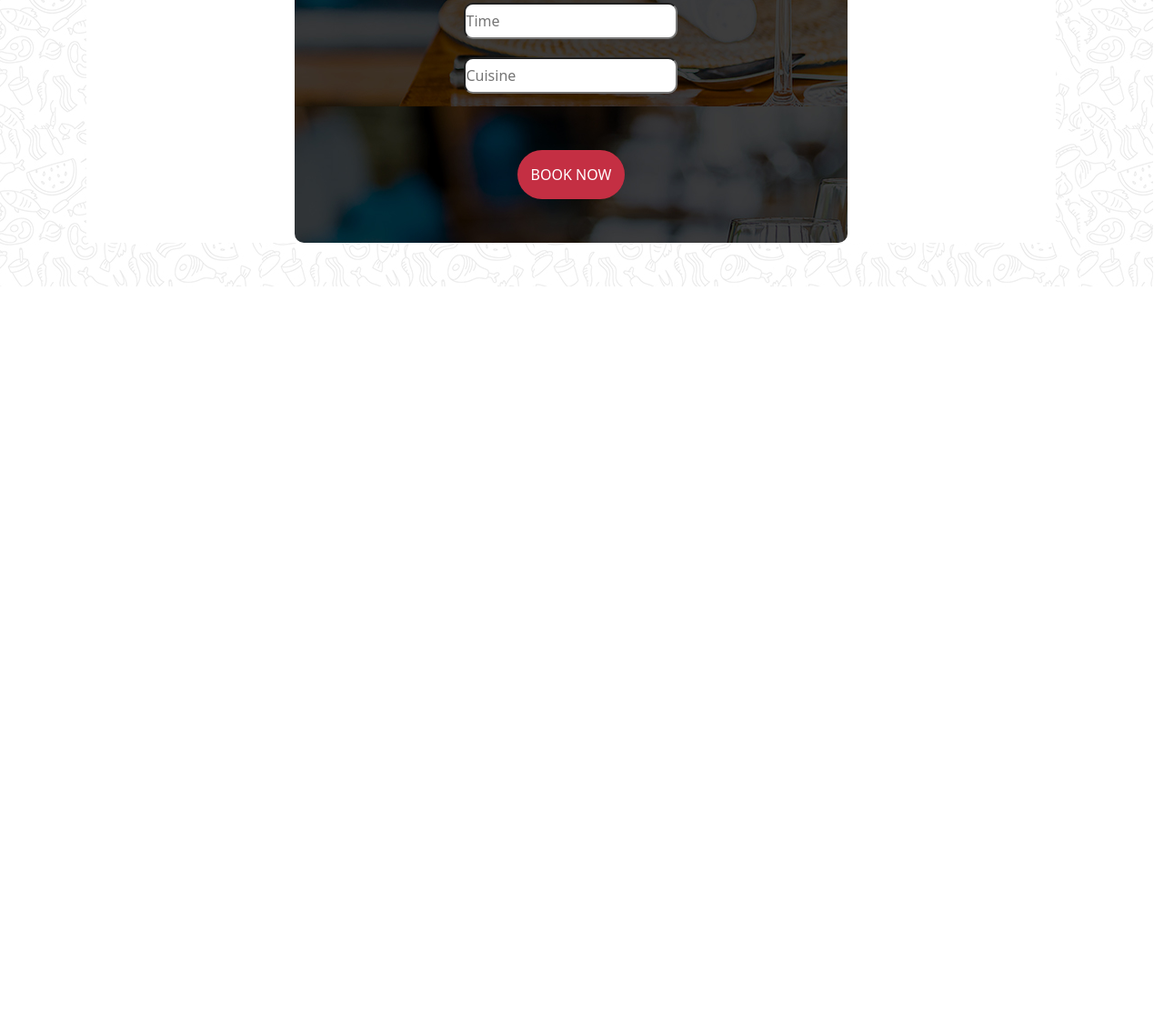
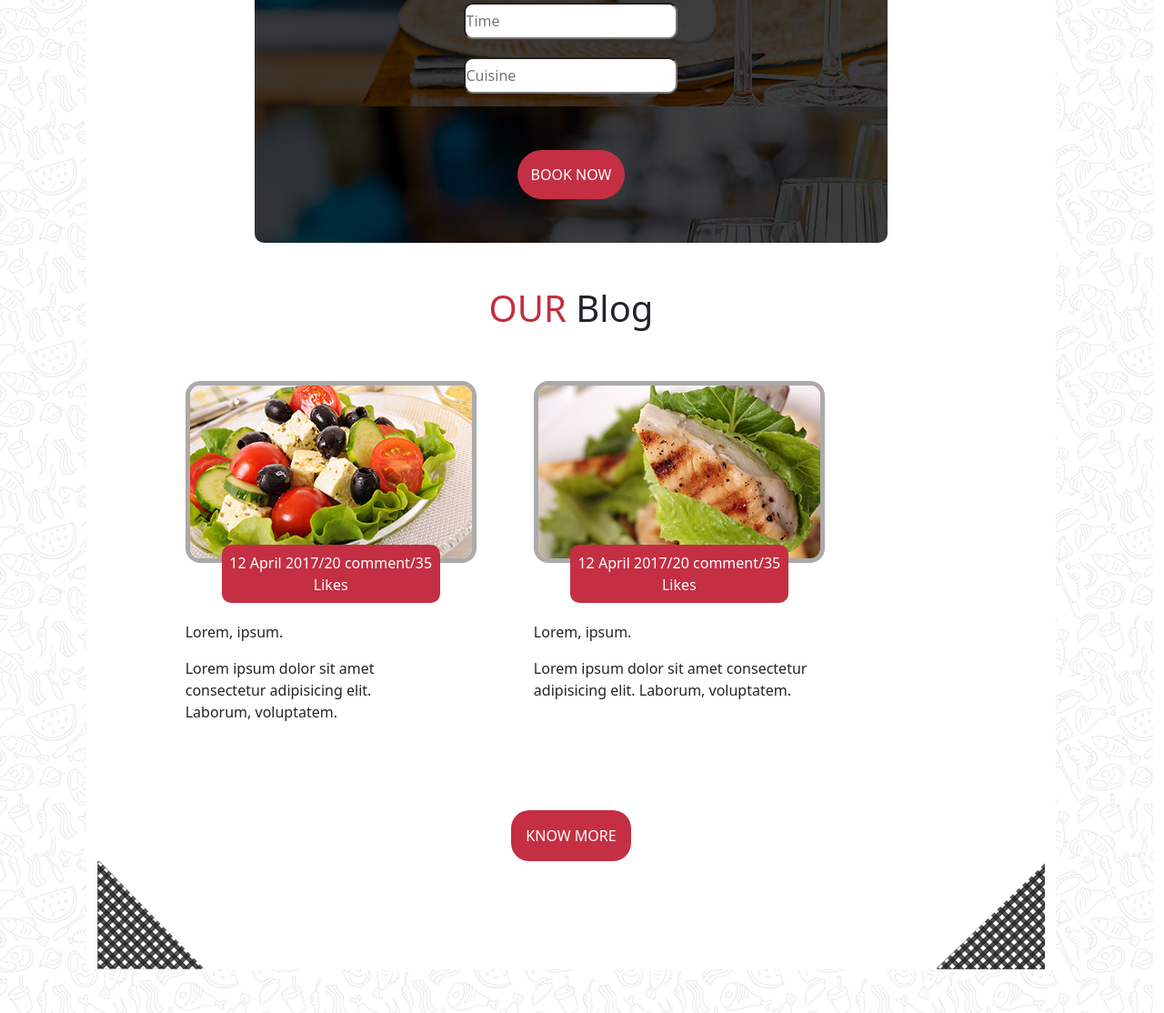
Before and after one commit to Mimimaks01/git_bootstrap_les_chefs_24, a website: page index.html in a window 1280 px wide. Shown: the part 3336-4450 px from the top of the page at 91% size. Before the commit the page ends 3651 px from the top, so only its background shows below. Drawn offline with nearby package versions, Linux system fonts and the light colour scheme.

Commit message:
4section ej crois

```diff
--- a/index.html
+++ b/index.html
@@ -450,7 +450,7 @@
         <img src="/public/images/box-right-top-grey.png" alt="">
       </div>
       <div class="text-center mx-auto"><img src="/public/images/decoration_line.png" alt=""></div>
-      <div class="fond2 col-7 d-flex flex-column gap-1 mx-auto text-center">
+      <div class="fond2 col-8 d-flex flex-column gap-1 mx-auto text-center">
         <div class="jep d-flex justify-content-center">
           <p class="blanc">For any query please call us at:</p>
           <h1 class="blanc">+91-1234567890</h1>
@@ -475,20 +475,35 @@
         </div>
         <div class="row py-5">
           <button class="zb col-6 col-md-3 mx-auto">BOOK NOW</button>
-
-
         </div>
 
       </div>
-
-
-
-
-
-
-
-
-
+      <div class="row p-5 text-center">
+        <h1><span>OUR</span> Blog</h1>
+      </div>
+      <div class="pich d-flex justify-content-center">
+        <div class="col-3 d-flex flex-column">
+          <img src="/public/images/blog_img1.jpg" alt="">
+          <button>12 April 2017/20 comment/35 Likes</button>
+          <p>Lorem, ipsum.</p>
+          <p>Lorem ipsum dolor sit amet consectetur adipisicing elit. Laborum, voluptatem.</p>
+        </div>
+        <div class="pich d-flex justify-content-center">
+          <div class="col-7 d-flex flex-column">
+          <img src="/public/images/blog_img2.jpg" alt="">
+          <button>12 April 2017/20 comment/35 Likes</button>
+          <p>Lorem, ipsum.</p>
+          <p>Lorem ipsum dolor sit amet consectetur adipisicing elit. Laborum, voluptatem.</p>
+        </div>
+      </div>
+    </div>
+    <div class="az text-center">
+      <button>KNOW MORE</button>
+    </div>
+    <div class="d-flex justify-content-between">
+      <img src="/public/images/box-bottom-left-grey.png" alt="">
+      <h1 class="mt-5"></h1>
+      <img src="/public/images/box-bottom_right-grey.png" alt="">
     </div>
   </section>
 
--- a/public/sass/style.sass
+++ b/public/sass/style.sass
@@ -68,3 +68,29 @@ body
     .jep
         align-items: flex-end
         padding: 10px
+    .pich
+        img
+            height: 25vh
+            width: 40vh
+            border-radius: 1rem
+            border: 5px solid #aaaaaa
+        button
+            height: auto
+            border-radius: 10px
+            background-color:#c42f43
+            border: none
+            color: #ffff
+            width: 30vh
+            padding: 1vh
+            transform: translateY(-20px)
+            margin-left: 5vh
+    .az
+        button
+            margin-top: 10vh
+            height: auto
+            border-radius: 20px
+            background-color:#c42f43
+            border: none
+            color: #ffff
+            width: auto
+            padding: 2vh
```
Also changed, not shown: public/css/style.css, 1 other file.
